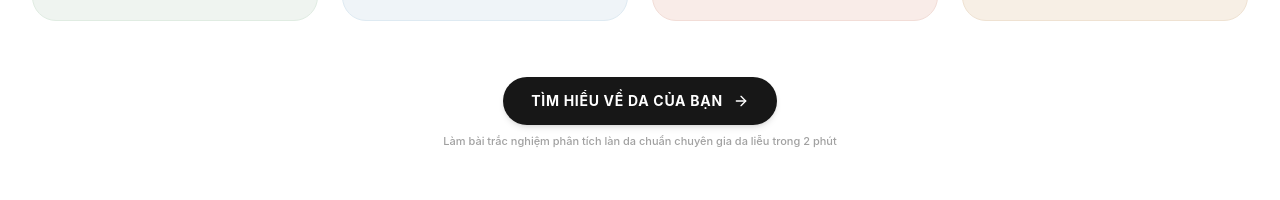
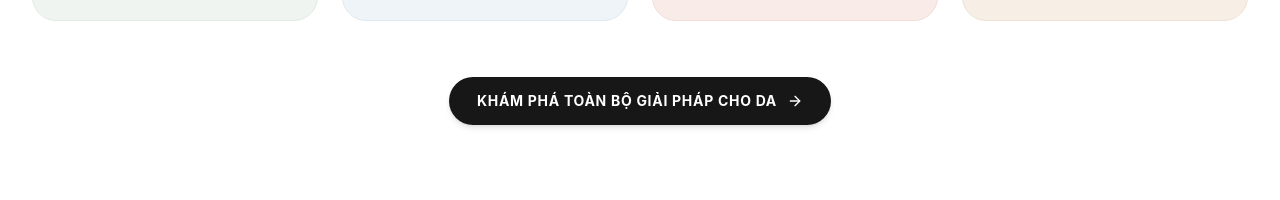
Before and after one commit to NguyenHoang-Bao/hoangbao-cosmetics-frontend, a React (Vite) app in the folder apps/web/: page / in a window 1280 px wide. Shown: the part 3635-3835 px from the top of the page. Built offline with nearby package versions, Linux system fonts and the light colour scheme; no server answers.

Commit message:
refactor(home): update shop by skin type button link to catalog

```diff
--- a/apps/web/src/features/home/components/ShopBySkinType.tsx
+++ b/apps/web/src/features/home/components/ShopBySkinType.tsx
@@ -149,18 +149,15 @@ export const ShopBySkinType: React.FC = () => {
           ))}
         </div>
 
-        {/* ── NÚT TÌM HIỂU VỀ DA CỦA BẠN (LINK TRANG CHẨN ĐOÁN DA NAV BAR) ── */}
+        {/* ── NÚT KHÁM PHÁ TOÀN BỘ SẢN PHẨM THEO DA ── */}
         <div className="mt-12 sm:mt-14 text-center">
           <Link
-            to="/skin-quiz"
-            className="inline-flex items-center gap-2.5 px-7 py-3.5 rounded-full bg-neutral-900 hover:bg-rose-600 text-white text-xs sm:text-sm font-bold uppercase tracking-wider transition-all duration-300 shadow-md hover:shadow-lg active:scale-98 group"
+            to="/products"
+            className="inline-flex items-center gap-2.5 px-7 py-3.5 rounded-full bg-neutral-900 hover:bg-[#0F1E36] text-white text-xs sm:text-sm font-bold uppercase tracking-wider transition-all duration-300 shadow-md hover:shadow-lg active:scale-98 group"
           >
-            <span>Tìm hiểu về da của bạn</span>
+            <span>Khám phá toàn bộ giải pháp cho da</span>
             <ArrowRight className="w-4 h-4 group-hover:translate-x-1 transition-transform" />
           </Link>
-          <p className="text-[11px] text-neutral-400 mt-2 font-medium">
-            Làm bài trắc nghiệm phân tích làn da chuẩn chuyên gia da liễu trong 2 phút
-          </p>
         </div>
       </div>
     </section>
```
